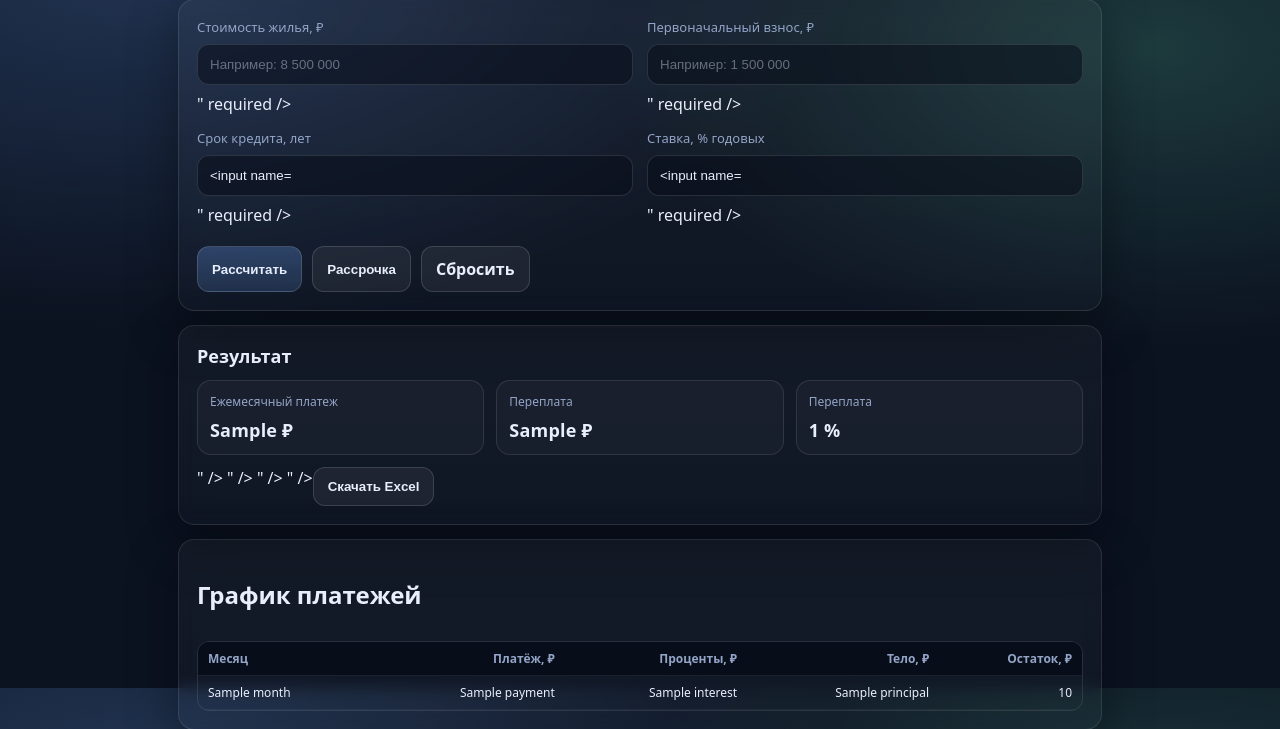
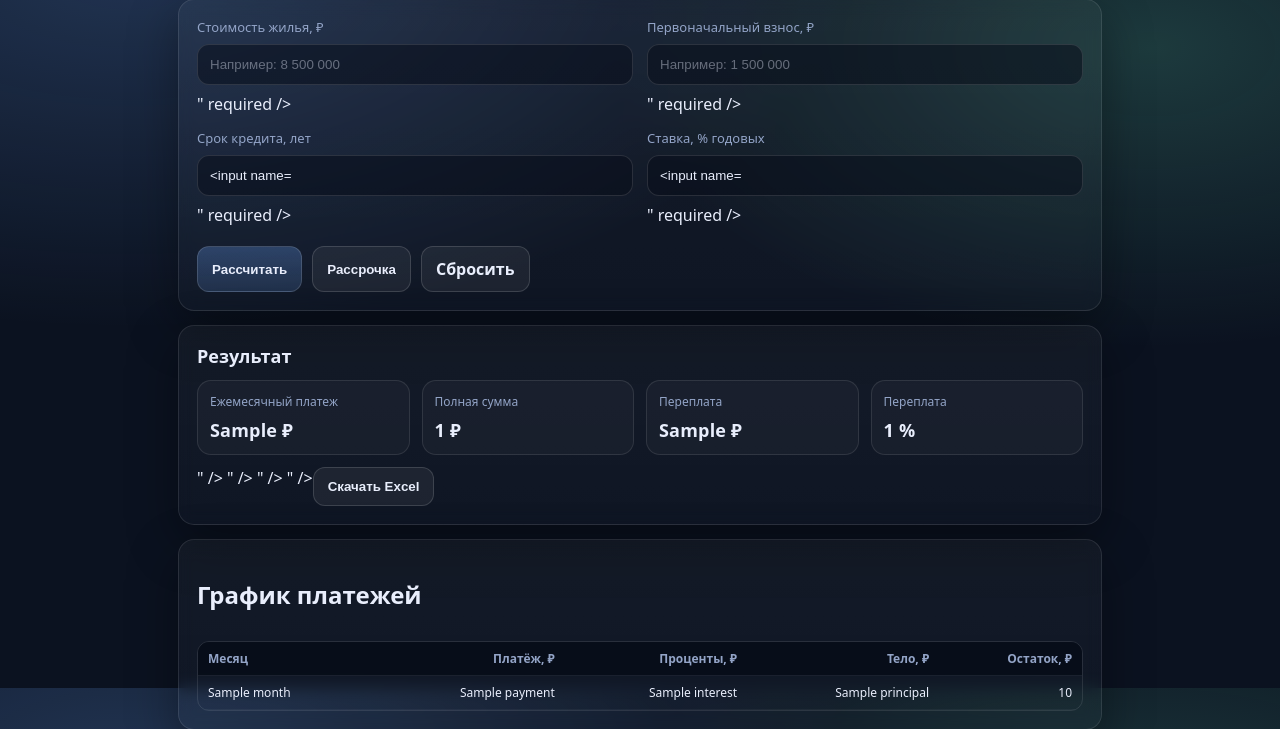
Before and after one commit to FrexRub/CredCalc, a Flask app: template templates/index.html in a window 1280 px wide. Shown: the part 112-841 px from the top of the page. Run offline with Flask 3, Linux system fonts and the light colour scheme; the template is opened without the code that fills it: most values are stand-ins (such as "Sample title", 1, 10 or a date in 2020); form fields are guessed from the names that the template uses.

Commit message:
Add total paid amount to mortgage calculations and UI

```diff
--- a/app.py
+++ b/app.py
@@ -20,6 +20,7 @@ class MortgageResult:
     monthly_payment_rub: Decimal
     overpayment_rub: Decimal
     overpayment_percent: Decimal
+    total_paid_rub: Decimal
 
 
 def _to_decimal(value: str) -> Decimal:
@@ -126,6 +127,7 @@ def calculate_mortgage(
             monthly_payment_rub=monthly,
             overpayment_rub=overpayment_rub,
             overpayment_percent=overpayment_percent,
+            total_paid_rub=total_paid,
         ),
         schedule,
     )
@@ -168,6 +170,7 @@ def _build_schedule_xlsx(
         ("Срок, лет", years),
         ("Ставка, % годовых", annual_rate_percent),
         ("Ежемесячный платеж, ₽", result.monthly_payment_rub),
+        ("Полная сумма, ₽", result.total_paid_rub),
         ("Переплата, ₽", result.overpayment_rub),
         ("Переплата, %", result.overpayment_percent),
     ]
@@ -254,6 +257,7 @@ def calculate() -> str:
             "monthly_payment_rub": _fmt_rub(result.monthly_payment_rub),
             "overpayment_rub": _fmt_rub(result.overpayment_rub),
             "overpayment_percent": f"{result.overpayment_percent:.2f}",
+            "total_paid_rub": _fmt_rub(result.total_paid_rub),
         }
 
         schedule_view = [
--- a/static/style.css
+++ b/static/style.css
@@ -127,7 +127,7 @@ input:focus{
 }
 .result-grid{
   display:grid;
-  grid-template-columns: repeat(3, minmax(0, 1fr));
+  grid-template-columns: repeat(4, minmax(0, 1fr));
   gap:12px;
 }
 .metric{
--- a/templates/index.html
+++ b/templates/index.html
@@ -91,6 +91,10 @@
             <div class="metric-value">{{ result.monthly_payment_rub }} ₽</div>
           </div>
           <div class="metric">
+            <div class="metric-label">Полная сумма</div>
+            <div class="metric-value">{{ result.total_paid_rub }} ₽</div>
+          </div>
+          <div class="metric">
             <div class="metric-label">Переплата</div>
             <div class="metric-value">{{ result.overpayment_rub }} ₽</div>
           </div>
```
